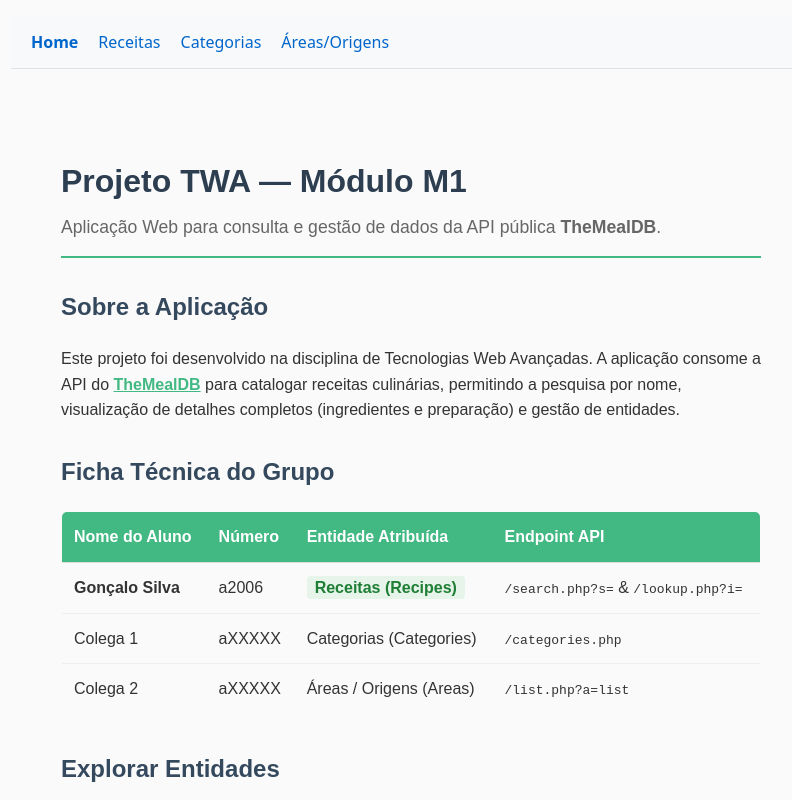
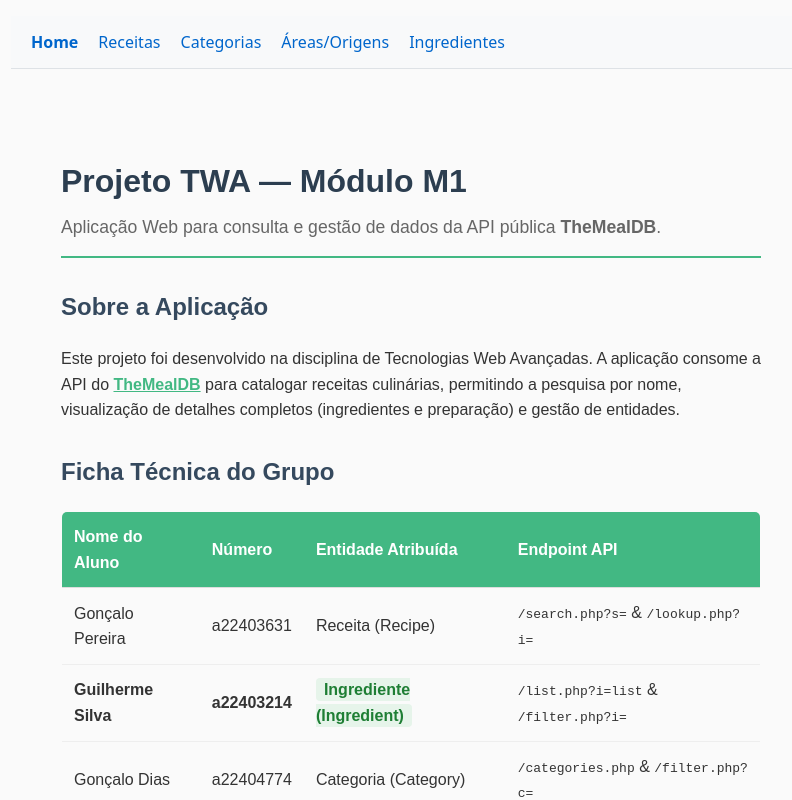
Before and after one commit to guialcobiasilva2006-debug/twa-projeto--dia---08-, a Vue app in the folder client/: page / in a window 1280 px wide. Shown: the top 800 px of the page, without its empty margins (229-1021 px from the left). Built offline with nearby package versions, Linux system fonts and the light colour scheme.

Commit message:
ingredientes

```diff
--- a/client/src/App.vue
+++ b/client/src/App.vue
@@ -9,6 +9,7 @@
       <RouterLink to="/recipes" style="text-decoration: none; color: #0066cc;">Receitas</RouterLink>
       <RouterLink to="/categories" style="text-decoration: none; color: #0066cc;">Categorias</RouterLink>
       <RouterLink to="/areas" style="text-decoration: none; color: #0066cc;">Áreas/Origens</RouterLink>
+      <RouterLink to="/ingredients" style="text-decoration: none; color: #0066cc;">Ingredientes</RouterLink>
     </nav>
 
     <main style="padding: 20px;">
--- a/client/src/Home.vue
+++ b/client/src/Home.vue
@@ -36,22 +36,28 @@
         </thead>
         <tbody>
           <tr style="border-bottom: 1px solid #eee;">
-            <td style="padding: 12px;"><strong>Gonçalo Silva</strong></td>
-            <td style="padding: 12px;">a2006</td>
-            <td style="padding: 12px;"><span style="background: #e6f4ea; color: #1e7e34; padding: 3px 8px; border-radius: 4px; font-weight: bold;">Receitas (Recipes)</span></td>
+            <td style="padding: 12px;">Gonçalo Pereira</td>
+            <td style="padding: 12px;">a22403631</td>
+            <td style="padding: 12px;">Receita (Recipe)</td>
             <td style="padding: 12px;"><code>/search.php?s=</code> & <code>/lookup.php?i=</code></td>
           </tr>
           <tr style="border-bottom: 1px solid #eee;">
-            <td style="padding: 12px;">Colega 1</td>
-            <td style="padding: 12px;">aXXXXX</td>
-            <td style="padding: 12px;">Categorias (Categories)</td>
-            <td style="padding: 12px;"><code>/categories.php</code></td>
+            <td style="padding: 12px;"><strong>Guilherme Silva</strong></td>
+            <td style="padding: 12px;"><strong>a22403214</strong></td>
+            <td style="padding: 12px;"><span style="background: #e6f4ea; color: #1e7e34; padding: 3px 8px; border-radius: 4px; font-weight: bold;">Ingrediente (Ingredient)</span></td>
+            <td style="padding: 12px;"><code>/list.php?i=list</code> & <code>/filter.php?i=</code></td>
+          </tr>
+          <tr style="border-bottom: 1px solid #eee;">
+            <td style="padding: 12px;">Gonçalo Dias</td>
+            <td style="padding: 12px;">a22404774</td>
+            <td style="padding: 12px;">Categoria (Category)</td>
+            <td style="padding: 12px;"><code>/categories.php</code> & <code>/filter.php?c=</code></td>
           </tr>
           <tr>
-            <td style="padding: 12px;">Colega 2</td>
-            <td style="padding: 12px;">aXXXXX</td>
-            <td style="padding: 12px;">Áreas / Origens (Areas)</td>
-            <td style="padding: 12px;"><code>/list.php?a=list</code></td>
+            <td style="padding: 12px;">David Moreira</td>
+            <td style="padding: 12px;">a22408312</td>
+            <td style="padding: 12px;">Área / Origem (Area)</td>
+            <td style="padding: 12px;"><code>/list.php?a=list</code> & <code>/filter.php?a=</code></td>
           </tr>
         </tbody>
       </table>
@@ -71,6 +77,9 @@
         <RouterLink to="/areas" style="padding: 12px 20px; background-color: #35495e; color: white; text-decoration: none; border-radius: 6px; font-weight: bold;">
           Ver Áreas/Origens
         </RouterLink>
+        <RouterLink to="/ingredients" style="padding: 12px 20px; background-color: #35495e; color: white; text-decoration: none; border-radius: 6px; font-weight: bold;">
+          Ver Ingredientes
+        </RouterLink>
       </div>
     </section>
   </div>
--- /dev/null
+++ b/client/src/entities/ingredients/IngredientDetail.vue
@@ -0,0 +1,46 @@
+<script setup>
+import { ref } from 'vue'
+import { useRoute } from 'vue-router'
+import { get } from './api.js'
+
+const route = useRoute()
+const status = ref('loading')
+const error = ref(null)
+const ingredientData = ref(null)
+
+async function load() {
+  status.value = 'loading'
+  try {
+    ingredientData.value = await get(route.params.id)
+    status.value = 'ready'
+  } catch (err) {
+    status.value = 'error'
+    error.value = err.message
+  }
+}
+load()
+</script>
+
+<template>
+  <p><RouterLink to="/ingredients">← Ingredients</RouterLink></p>
+  <p v-if="status === 'loading'" class="status">Loading…</p>
+  <p v-else-if="status === 'error'" class="status">Error: {{ error }}</p>
+  <template v-else>
+    <h2>Ingredient: {{ route.params.id }}</h2>
+    <p v-if="ingredientData.description"><strong>Description:</strong> {{ ingredientData.description }}</p>
+
+    <h3 v-if="ingredientData.meals && ingredientData.meals.length">Meals with this ingredient:</h3>
+    <ul>
+      <li v-for="meal in ingredientData.meals" :key="meal.idMeal">
+        <img :src="meal.strMealThumb" :alt="meal.strMeal" width="60" />
+        {{ meal.strMeal }}
+      </li>
+    </ul>
+  </template>
+</template>
+
+<style scoped>
+ul { list-style: none; padding: 0; }
+li { display: flex; align-items: center; gap: .75rem; padding: .4rem 0; border-bottom: 1px solid #ddd; }
+img { border-radius: 4px; }
+</style>
--- /dev/null
+++ b/client/src/entities/ingredients/IngredientList.vue
@@ -0,0 +1,40 @@
+<script setup>
+import { ref } from 'vue'
+import { list } from './api.js'
+
+const status = ref('loading')
+const error = ref(null)
+const ingredients = ref([])
+
+async function load() {
+  status.value = 'loading'
+  try {
+    ingredients.value = await list()
+    status.value = 'ready'
+  } catch (err) {
+    status.value = 'error'
+    error.value = err.message
+  }
+}
+load()
+</script>
+
+<template>
+  <h2>Ingredients</h2>
+  <p v-if="status === 'loading'" class="status">Loading…</p>
+  <p v-else-if="status === 'error'" class="status">
+    Error: {{ error }} <button type="button" @click="load">Retry</button>
+  </p>
+  <ul v-else>
+    <li v-for="item in ingredients" :key="item.strIngredient">
+      <RouterLink :to="`/ingredients/${item.strIngredient}`">
+        {{ item.strIngredient }} <span v-if="item.local" style="color: green; font-size: 0.8rem;">(Local)</span>
+      </RouterLink>
+    </li>
+  </ul>
+</template>
+
+<style scoped>
+ul { list-style: none; padding: 0; }
+li { padding: .4rem 0; border-bottom: 1px solid #ddd; }
+</style>
--- /dev/null
+++ b/client/src/entities/ingredients/api.js
@@ -0,0 +1,41 @@
+import { getJSON } from '../../api/getJSON.js'
+
+let localItems = []
+
+export async function list() {
+  const data = await getJSON('https://www.themealdb.com/api/json/v1/1/list.php?i=list')
+  const apiItems = data.meals || []
+
+  const formattedApiItems = apiItems.map(item => ({
+    id: item.strIngredient,
+    strIngredient: item.strIngredient,
+    description: item.strDescription,
+    local: false
+  }))
+
+  return [...localItems, ...formattedApiItems]
+}
+
+export async function get(id) {
+  const local = localItems.find(item => item.id === id)
+  if (local) return local
+
+  const data = await getJSON(`https://www.themealdb.com/api/json/v1/1/filter.php?i=${id}`)
+
+  return {
+    id: id,
+    strIngredient: id,
+    meals: data.meals || []
+  }
+}
+
+export async function create(item) {
+  const newItem = {
+    id: item.name,
+    strIngredient: item.name,
+    description: item.description || '',
+    local: true
+  }
+  localItems.unshift(newItem)
+  return newItem
+}
--- a/client/src/router.js
+++ b/client/src/router.js
@@ -7,6 +7,8 @@ import CategoryList from './entities/categories/CategoryList.vue'
 import CategoryDetail from './entities/categories/CategoryDetail.vue'
 import AreaList from './entities/areas/AreaList.vue'
 import AreaDetail from './entities/areas/AreaDetail.vue'
+import IngredientList from './entities/ingredients/IngredientList.vue'
+import IngredientDetail from './entities/ingredients/IngredientDetail.vue'
 
 const routes = [
   { path: '/', name: 'Home', component: Home },
@@ -16,7 +18,9 @@ const routes = [
   { path: '/categories', name: 'CategoryList', component: CategoryList },
   { path: '/categories/:id', name: 'CategoryDetail', component: CategoryDetail },
   { path: '/areas', name: 'AreaList', component: AreaList },
-  { path: '/areas/:id', name: 'AreaDetail', component: AreaDetail }
+  { path: '/areas/:id', name: 'AreaDetail', component: AreaDetail },
+  { path: '/ingredients', name: 'IngredientList', component: IngredientList },
+  { path: '/ingredients/:id', name: 'IngredientDetail', component: IngredientDetail }
 ]
 
 const router = createRouter({
```
